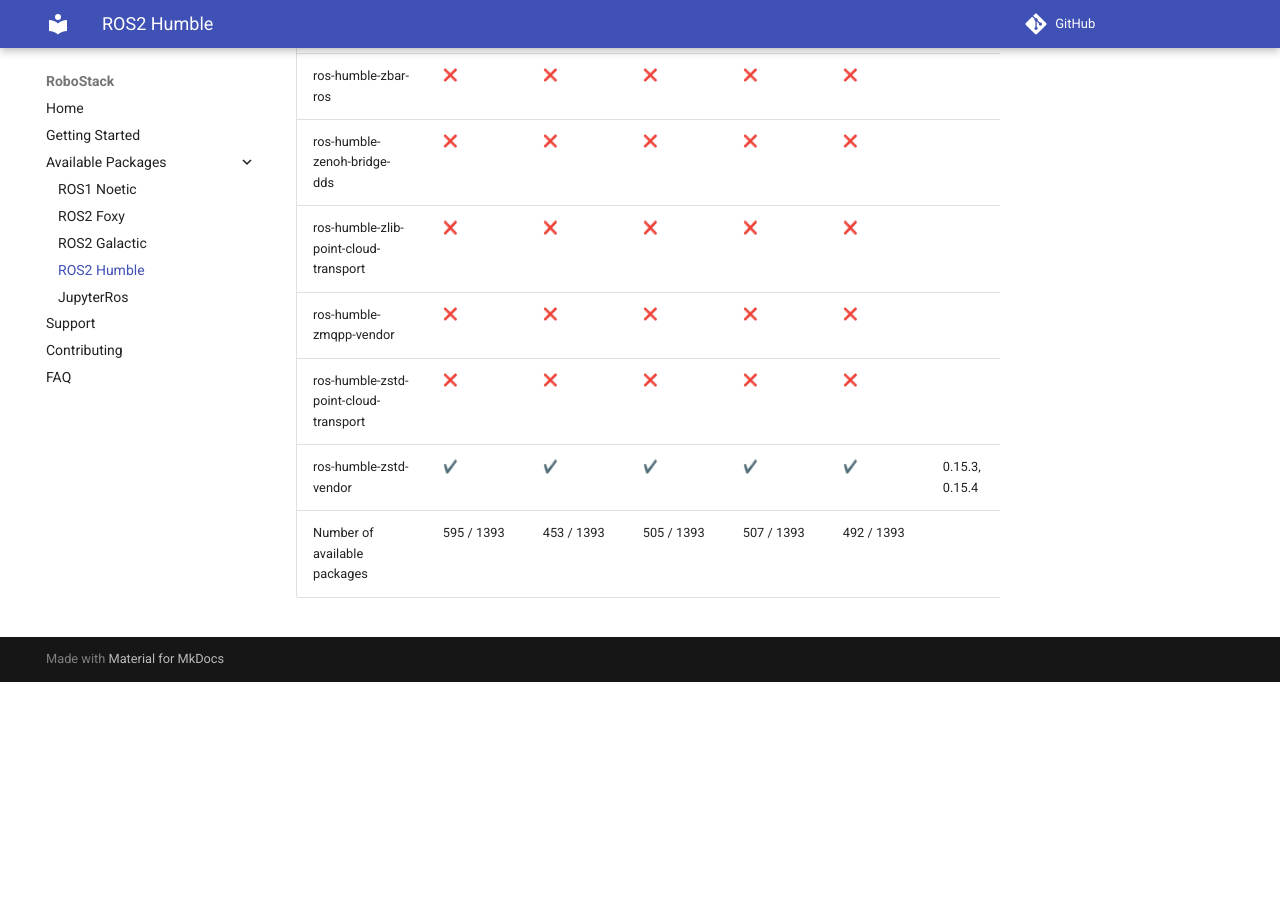
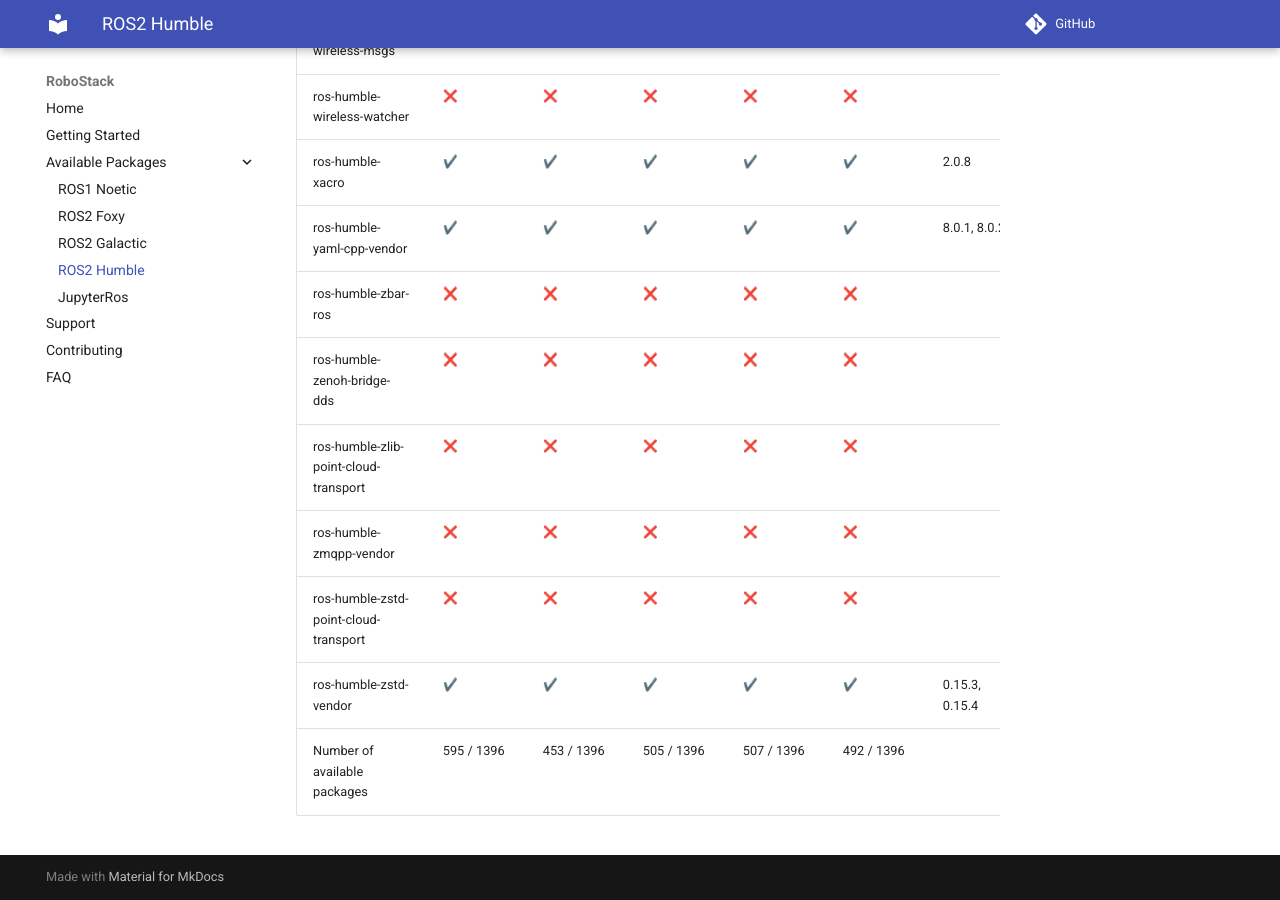
Before and after one commit to RoboStack/robostack.github.io, an MkDocs documentation site: the page built from docs/humble.md, in a window 1280 px wide and 900 px high, scrolled down 105627 px. Built offline with MkDocs 1.6.1 and Material for MkDocs 9.7.7, drawn with Linux system fonts in a browser that asks for light colours; emoji names are drawn with the system emoji font; comment, search, counter and statistics services are not loaded; before the commit the page ends 106309 px from its top, so only the background shows below that; some of the changed text lies outside the part shown.

Commit message:
Update tables

```diff
--- a/docs/humble.md
+++ b/docs/humble.md
@@ -1393,4 +1396,4 @@
 | ros-humble-zmqpp-vendor | :x: { data-sort='0' } | :x: { data-sort='0' } | :x: { data-sort='0' } | :x: { data-sort='0' } | :x: { data-sort='0' } |   |
 | ros-humble-zstd-point-cloud-transport | :x: { data-sort='0' } | :x: { data-sort='0' } | :x: { data-sort='0' } | :x: { data-sort='0' } | :x: { data-sort='0' } |   |
 | ros-humble-zstd-vendor | :heavy_check_mark: { data-sort='1' } | :heavy_check_mark: { data-sort='1' } | :heavy_check_mark: { data-sort='1' } | :heavy_check_mark: { data-sort='1' } | :heavy_check_mark: { data-sort='1' } | 0.15.3, 0.15.4  |
-| Number of available packages |  595 / 1393 | 453 / 1393 | 505 / 1393 | 507 / 1393 | 492 / 1393 |
+| Number of available packages |  595 / 1396 | 453 / 1396 | 505 / 1396 | 507 / 1396 | 492 / 1396 |
```
Also changed, not shown: other parts of docs/humble.md (+3 -0 lines).
